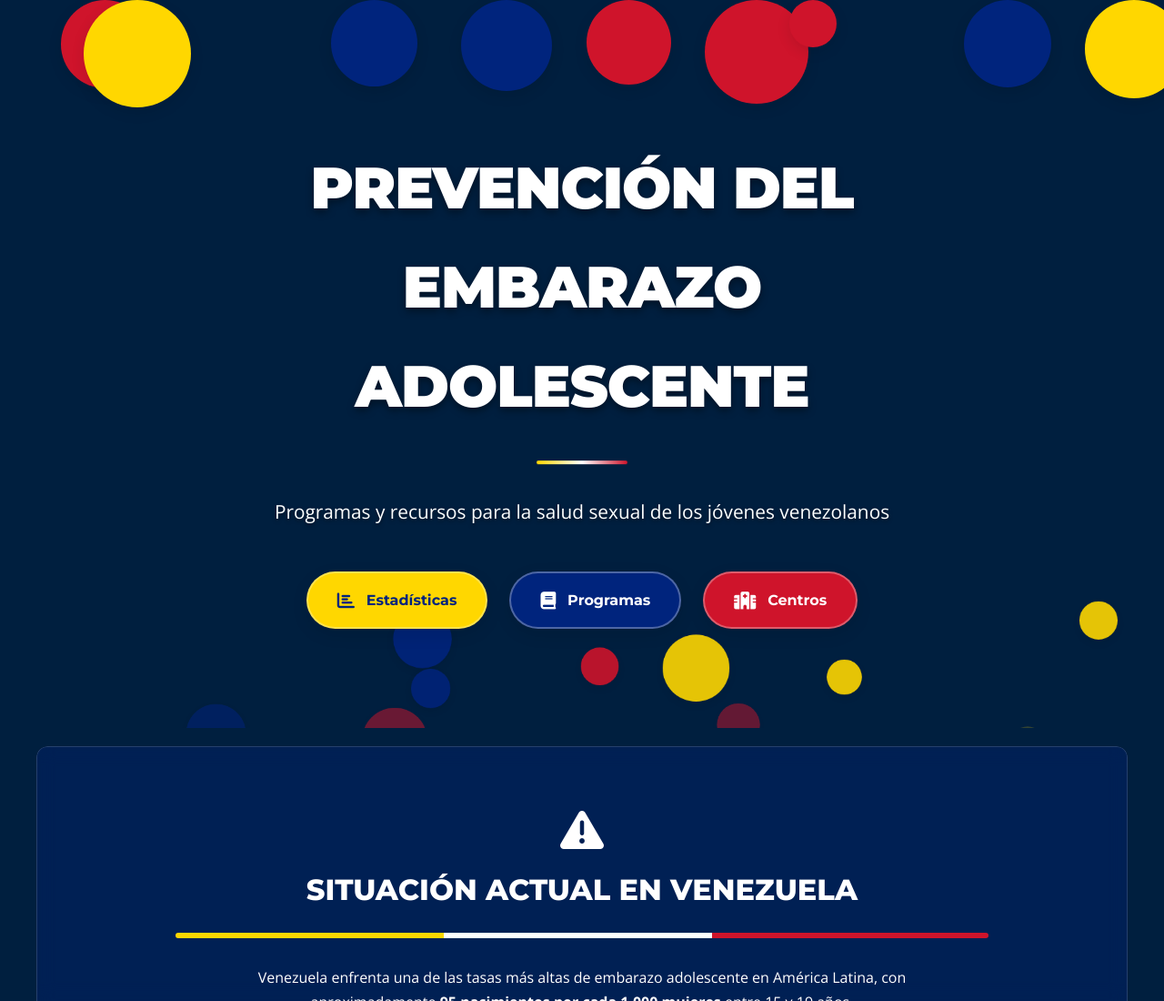
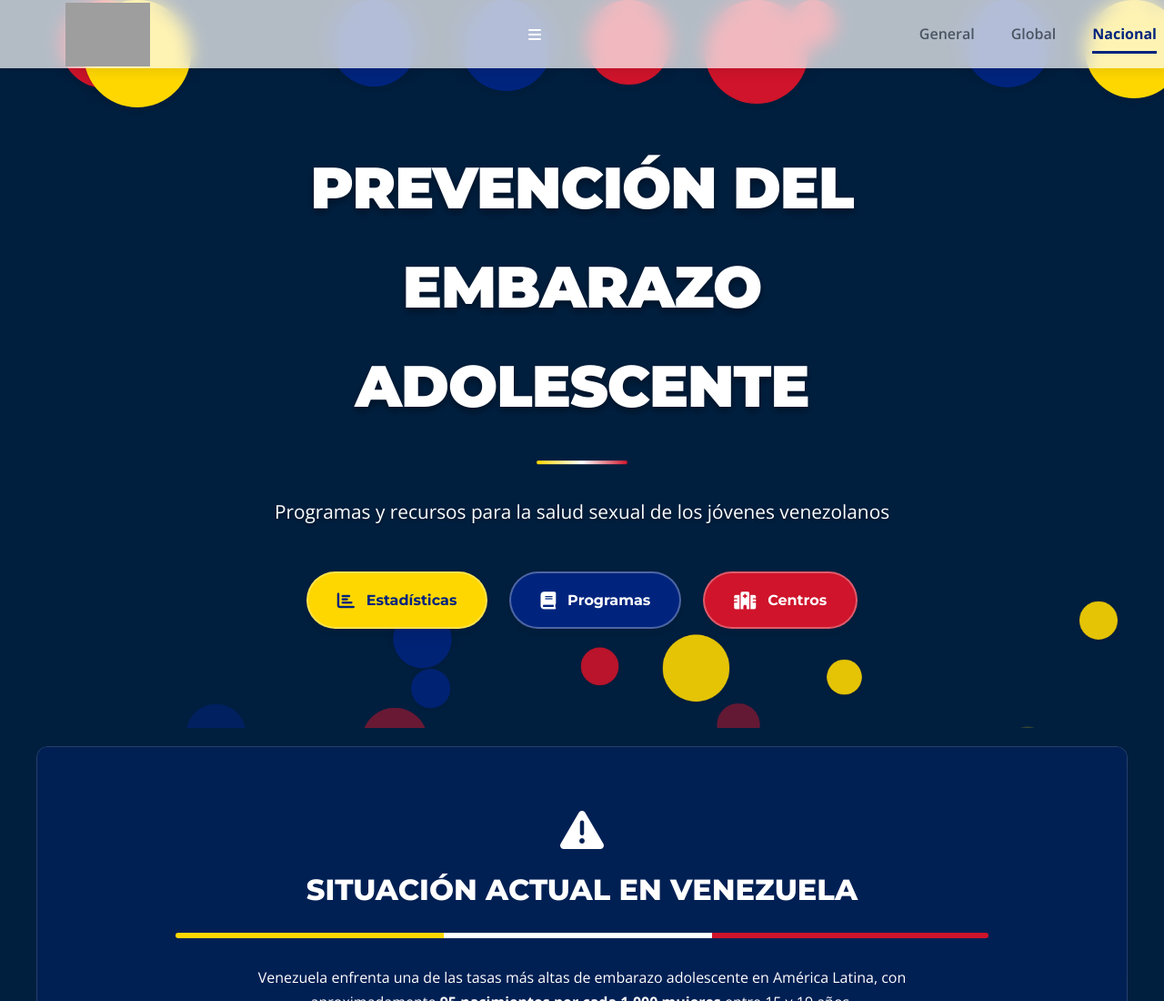
Before and after one commit to SvdGamerYT/prevenciondelembarazoenadolescentesvzla, a website: page nacional.html in a window 1280 px wide. Shown: the top 1100 px of the page at 91% size. Drawn offline with nearby package versions, Linux system fonts and the light colour scheme; grey boxes are pictures that could not be loaded.

Commit message:
Update nacional.html

```diff
--- a/nacional.html
+++ b/nacional.html
@@ -79,15 +79,15 @@
         }
 
         .main-nav a:hover {
-            color: #2563EB; /* Azul principal */
+            color: #00247D; /* Azul principal */
             border-bottom-color: #E63946;
         }
 
         /* Estilo para la pestaña activa */
         .main-nav a.active {
-            color: #2563EB;
+            color: #00247D;
             font-weight: 700;
-            border-bottom-color: #2563EB;
+            border-bottom-color: #00247D;
         }
 
         /* Ajuste para que el contenido no quede debajo de la barra */
@@ -101,7 +101,7 @@
             background: none;
             border: none;
             font-size: 1.8rem;
-            color: #2563EB; /* Color azul para el icono en la barra blanca */
+            color: #00247D; /* Color azul para el icono en la barra blanca */
             cursor: pointer;
             padding: 0.5rem;
             z-index: 1001; /* Asegura que esté por encima del contenido */
@@ -553,6 +553,22 @@
     </style>
 </head>
 <body>
+
+    <header class="site-header">
+        <div class="nav-container">
+            <a href="index.html" class="site-logo">
+                <img src="https://i.ibb.co/gZrjqT2W/azul-oscuro.png" alt="azul-oscuro" border="0"></a>
+                <i class="fas fa-bars"></i>
+            </button>
+            <nav class="main-nav" aria-label="Navegación principal">
+                <ul>
+                    <li><a href="index.html">General</a></li>
+		            <li><a href="global.html">Global</a></li>
+                    <li><a href="nacional.html" class="active" aria-current="page">Nacional</a></li>
+                </ul>
+            </nav>
+        </div>
+    </header>
     <div class="bubbles-container" id="bubblesContainer"></div>
 
     <div class="interactive-portada">
```
